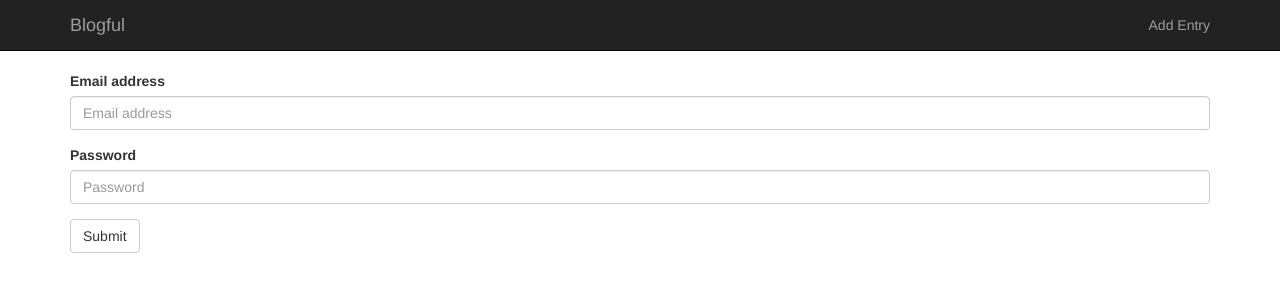
After one commit to F-Adam-B/pythonBlogFul, a Flask app: page /login in a window 1280 px wide. The commit adds this page. Shown: the top 300 px of the page. Run offline with Flask 2, Linux system fonts and the light colour scheme; some libraries are stand-ins or nearby versions.

Commit message:
added login authentication

```diff
--- a/blog/_init_.py
+++ b/blog/_init_.py
@@ -8,3 +8,4 @@ app.config.from_object(config_path)
 
 from . import views
 from . import filters
+from . import login
--- a/blog/templates/base.html
+++ b/blog/templates/base.html
@@ -39,6 +39,15 @@
                 </div>
             </div>
         </div>
+        {% with messages = get_flashed_messages(with_categories=true) %}
+        {% if messages %}
+        {% for category, message in messages %}
+        <div class="alert alert-{{ category }}">
+            {{ message }}
+        </div>
+        {% endfor %}
+        {% endif %}
+        {% endwith %}
 
         <div class="container">
             {% block content %}{% endblock %}
--- /dev/null
+++ b/blog/templates/login.html
@@ -0,0 +1,14 @@
+{% extends "base.html" %}
+{% block content %}
+<form role="form" method="POST">
+    <div class="form-group">
+        <label for="email">Email address</label>
+        <input type="email" class="form-control" id="email" name="email" placeholder="Email address" required>
+    </div>
+    <div class="form-group">
+        <label for="password">Password</label>
+        <input type="password" class="form-control" id="password" name="password" placeholder="Password" required>
+    </div>
+    <button type="submit" class="btn btn-default">Submit</button>
+</form>
+{% endblock %}
--- a/blog/views.py
+++ b/blog/views.py
@@ -1,7 +1,10 @@
-from flask import render_template, request, redirect, url_for
+from flask import render_template, request, redirect, url_for, flash
+from flask_login import login_user, login_required
+from werkzeug.security import check_password_hash
+
 
 from blog._init_ import app
-from .database import session, Entry
+from .database import session, Entry, User
 
 PAGINATE_BY = 10
 
@@ -36,12 +39,14 @@ def entries(page=1):
 
 
 @app.route("/entry/add", methods=["GET"])
+@login_required
 # renders blog entry form
 def add_entry_get():
     return render_template("add_entry.html")
 
 
 @app.route("/entry/add", methods=["POST"])
+@login_required
 def add_entry_post():
     entry = Entry(
         title=request.form["title"],
@@ -77,9 +82,28 @@ def edit_entry_put(id, title=None, content=None):
     session.commit()
     return redirect(url_for("entries"))
 
+
 @app.route("/entry/<id>/delete")
 def edit_entry_delete(id):
     entry = session.query(Entry).filter(Entry.id == id).one()
     session.delete(entry)
     session.commit()
     return redirect(url_for("entries"))
+
+
+@app.route("/login", methods=["GET"])
+def login_get():
+    return render_template("login.html")
+
+
+@app.route("/login", methods=["POST"])
+def login_post():
+    email = request.form["email"]
+    password = request.form["password"]
+    user = session.query(User).filter_by(email=email).first()
+    if not user or not check_password_hash(user.password, password):
+        flash("Incorrect username or password", "danger")
+        return redirect(url_for("login_get"))
+
+    login_user(user)
+    return redirect(request.args.get('next') or url_for("entries"))
```
Also changed, not shown: blog/login.py (+15 -0 lines).
